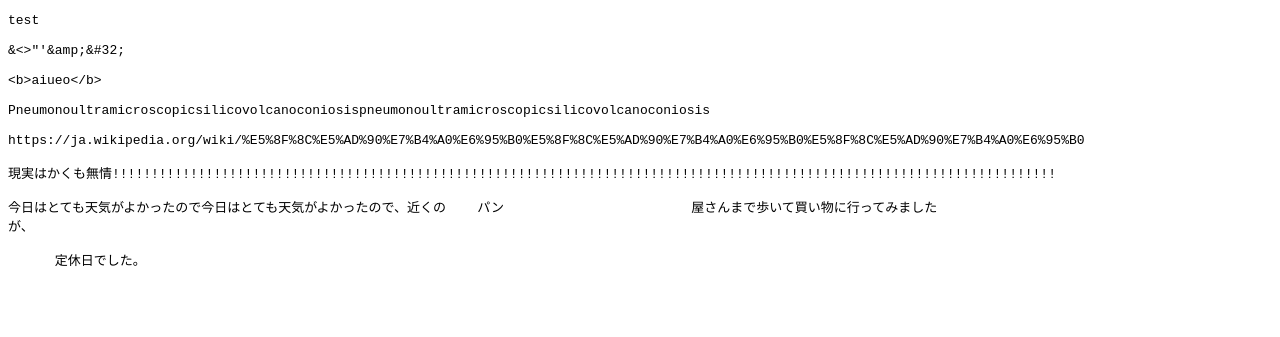
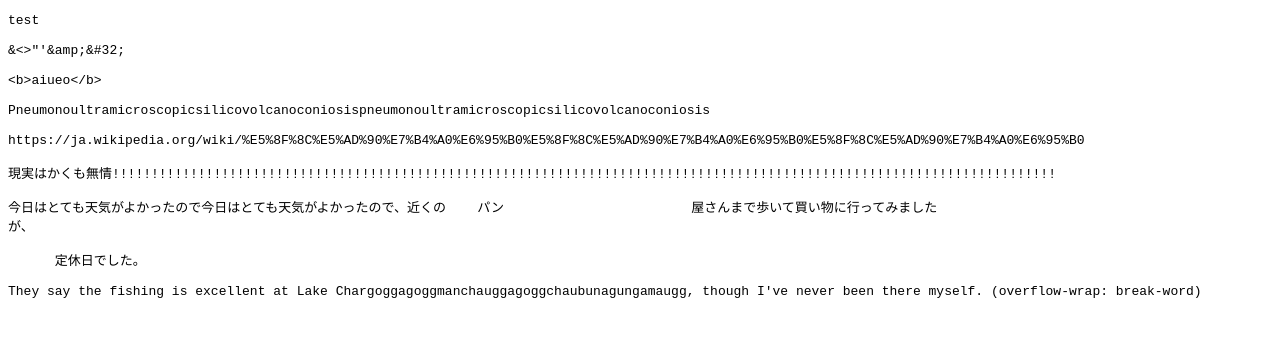
Before and after one commit to jekyll-theme-plain/blog, a Jekyll site: the page built from posts/test.md, in a window 1280 px wide. Shown: the top 337 px of the page. Built offline with Jekyll 4.4.1, drawn with Linux system fonts in a browser that asks for light colours; our own code applies the rules of GitHub Pages for plain Markdown files.

Commit message:
Update test.md

```diff
--- a/posts/test.md
+++ b/posts/test.md
@@ -14,3 +14,5 @@
 が、
 
       定休日でした。
+
+They say the fishing is excellent at Lake Chargoggagoggmanchauggagoggchaubunagungamaugg, though I've never been there myself. (overflow-wrap: break-word)
```
